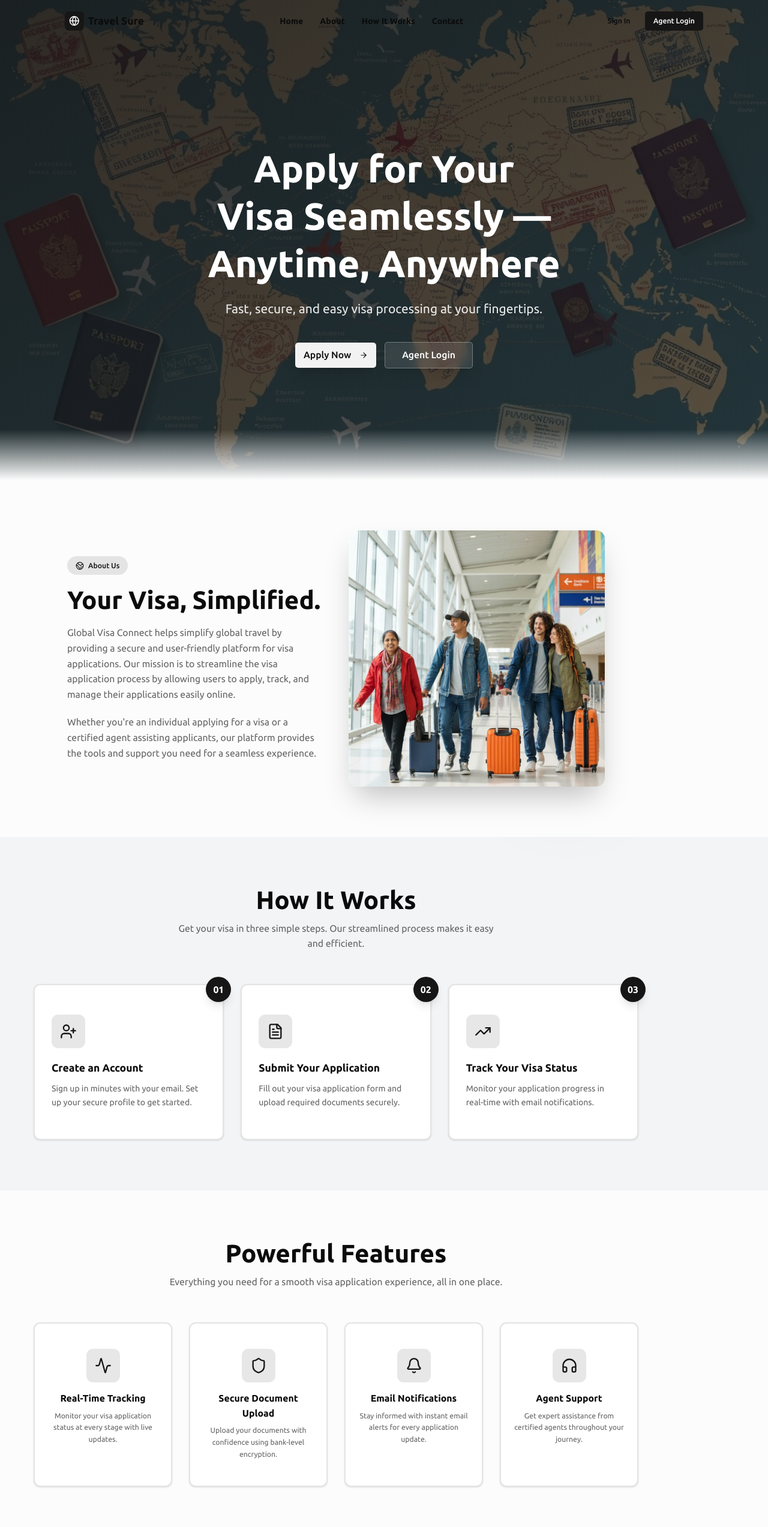
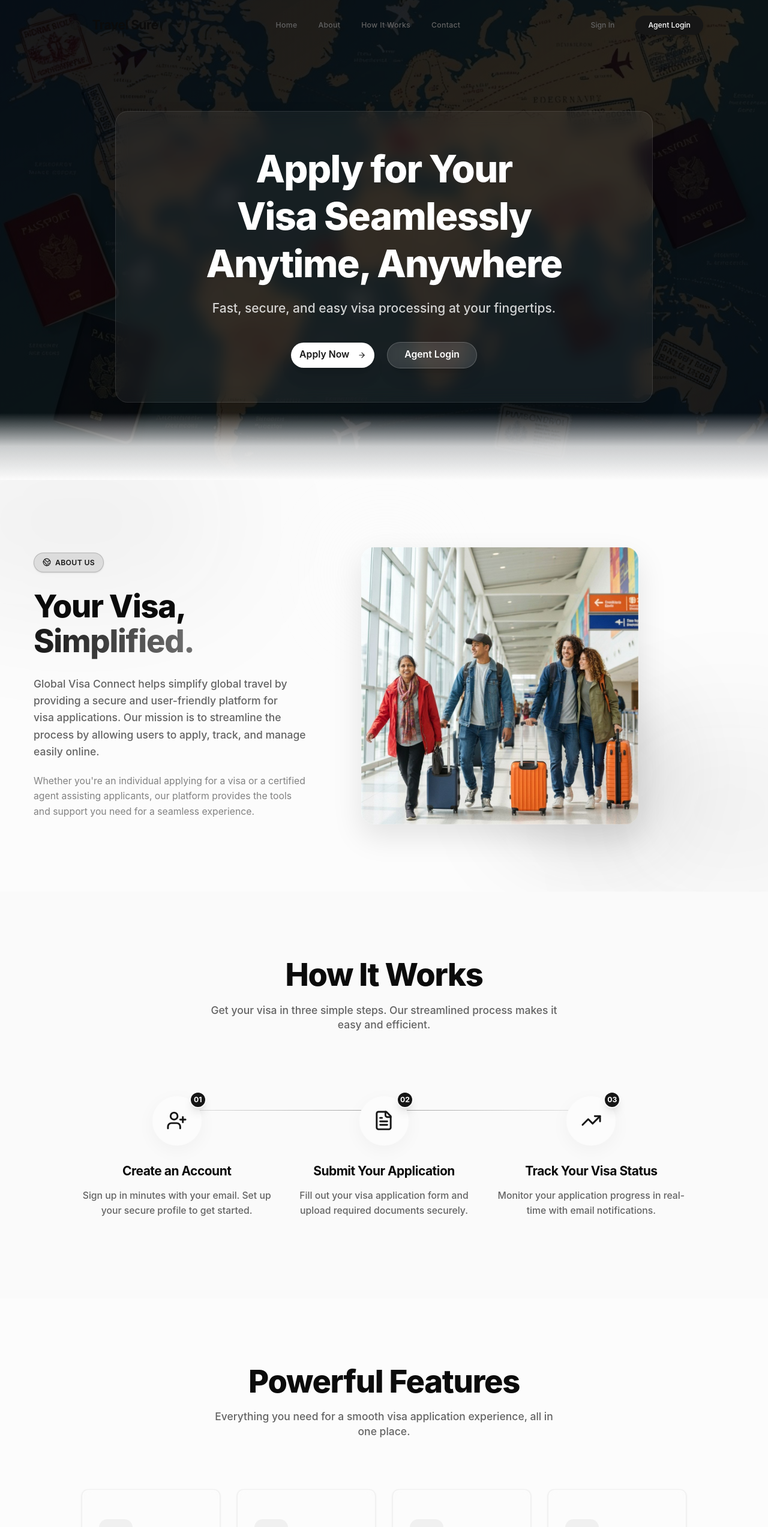
Before and after one commit to KelvinJ-cyber/visa-application-frontend, a React (Vite) app: page / in a window 1280 px wide. Shown: the top 2545 px of the page at 60% size. Built offline with nearby package versions, Linux system fonts and the light colour scheme.

Commit message:
feat: Created v2 of the landing page  and added a favicon.

```diff
--- a/index.html
+++ b/index.html
@@ -4,6 +4,7 @@
     <meta charset="UTF-8" />
     <meta name="viewport" content="width=device-width, initial-scale=1.0" />
     <title>Visa Application site</title>
+    <link rel="icon" type="image/png" href="/src/assets/favicon.png" />
   </head>
   <body>
     <div id="root"></div>
--- a/src/components/landing_page/about-section.jsx
+++ b/src/components/landing_page/about-section.jsx
@@ -3,37 +3,48 @@ import img from '@/assets/diverse-people-traveling-with-luggage-at-modern-ai.jpg
 
 export function AboutSection() {
   return (
-    <section id="about" className="py-16  lg:py-24 bg-background">
-      <div className="container px-4 sm:px-6 lg:px-8">
-        <div className="max-w-5xl mx-auto">
-          <div className="grid lg:grid-cols-2 gap-12 items-center">
+    <section id="about" className="py-20 lg:py-32 bg-background relative overflow-hidden">
+      {/* Background Decorative Orbs */}
+      <div className="absolute top-0 left-0 w-full h-full overflow-hidden pointer-events-none z-0">
+        <div className="absolute -top-[10%] -left-[10%] w-[40%] h-[40%] bg-primary/5 rounded-full blur-[100px]" />
+        <div className="absolute top-[60%] -right-[10%] w-[30%] h-[40%] bg-primary/5 rounded-full blur-[100px]" />
+      </div>
+
+      <div className="container relative z-10 px-4 sm:px-6 lg:px-8">
+        <div className="max-w-6xl mx-auto">
+          <div className="grid lg:grid-cols-2 gap-16 lg:gap-24 items-center">
             {/* Text Content */}
-            <div className="space-y-6 animate-in fade-in slide-in-from-left duration-700">
-              <div className="inline-flex items-center gap-2 px-4 py-2 bg-primary/10 rounded-full">
+            <div className="space-y-8 animate-in fade-in slide-in-from-left duration-1000">
+              <div className="inline-flex items-center gap-2 px-4 py-2 bg-primary/10 rounded-full border border-primary/20 shadow-sm">
                 <Globe2 className="h-4 w-4 text-primary" />
-                <span className="text-sm font-medium text-primary">About Us</span>
+                <span className="text-sm font-semibold text-primary tracking-wide uppercase">About Us</span>
               </div>
-              <h2 className="text-3xl sm:text-4xl lg:text-5xl font-bold text-foreground text-balance">
-                Your Visa, Simplified.
+              <h2 className="text-4xl sm:text-5xl lg:text-6xl font-extrabold text-foreground text-balance tracking-tight leading-[1.1]">
+                Your Visa, <br className="hidden sm:block" />
+                <span className="text-transparent bg-clip-text bg-gradient-to-r from-primary to-primary/60">Simplified.</span>
               </h2>
-              <p className="text-lg text-muted-foreground leading-relaxed text-pretty">
-                Global Visa Connect helps simplify global travel by providing a secure and user-friendly platform for
-                visa applications. Our mission is to streamline the visa application process by allowing users to apply,
-                track, and manage their applications easily online.
-              </p>
-              <p className="text-lg text-muted-foreground leading-relaxed text-pretty">
-                Whether you're an individual applying for a visa or a certified agent assisting applicants, our platform
-                provides the tools and support you need for a seamless experience.
-              </p>
+              <div className="space-y-6">
+                <p className="text-xl text-muted-foreground leading-relaxed text-pretty font-medium">
+                  Global Visa Connect helps simplify global travel by providing a secure and user-friendly platform for
+                  visa applications. Our mission is to streamline the process by allowing users to apply,
+                  track, and manage easily online.
+                </p>
+                <p className="text-lg text-muted-foreground/80 leading-relaxed text-pretty">
+                  Whether you're an individual applying for a visa or a certified agent assisting applicants, our platform
+                  provides the tools and support you need for a seamless experience.
+                </p>
+              </div>
             </div>
 
-            {/* Image */}
-            <div className="relative animate-in fade-in slide-in-from-right duration-700">
-              <div className="relative rounded-2xl overflow-hidden shadow-2xl">
-                <img src={img} alt="People traveling" className="w-full h-auto" />
+            {/* Image section */}
+            <div className="relative animate-in fade-in slide-in-from-right duration-1000 delay-150">
+              <div className="relative rounded-3xl overflow-hidden shadow-[0_20px_50px_rgba(0,_0,_0,_0.1)] hover:shadow-[0_20px_50px_rgba(0,_0,_0,_0.2)] transition-all duration-500 hover:-translate-y-2">
+                <div className="absolute inset-0 border rounded-3xl border-white/20 z-10 pointer-events-none" />
+                <img src={img} alt="People traveling" className="w-full h-auto object-cover hover:scale-105 transition-transform duration-700" />
               </div>
-              {/* Decorative Element */}
-              <div className="absolute -bottom-6 -right-6 w-48 h-48 bg-primary/20 rounded-full blur-3xl -z-10" />
+              {/* Decorative Elements */}
+              <div className="absolute -bottom-8 -right-8 w-64 h-64 bg-primary/20 rounded-full blur-[80px] -z-10" />
+              <div className="absolute -top-8 -left-8 w-40 h-40 bg-secondary/20 rounded-full blur-[60px] -z-10" />
             </div>
           </div>
         </div>
--- a/src/components/landing_page/feauture-section.jsx
+++ b/src/components/landing_page/feauture-section.jsx
@@ -26,15 +26,15 @@ const features = [
 
 export function FeaturesSection() {
   return (
-    <section className="py-16 lg:py-24 bg-background">
-      <div className="container px-4 sm:px-6 lg:px-8">
+    <section className="py-20 lg:py-32 bg-background relative">
+      <div className="container mx-auto px-4 sm:px-6 lg:px-8">
         <div className="max-w-6xl mx-auto">
           {/* Section Header */}
-          <div className="text-center mb-12 lg:mb-16 animate-in fade-in slide-in-from-bottom duration-700">
-            <h2 className="text-3xl sm:text-4xl lg:text-5xl font-bold text-foreground mb-4 text-balance">
+          <div className="text-center mb-16 lg:mb-24 animate-in fade-in slide-in-from-bottom duration-700">
+            <h2 className="text-4xl sm:text-5xl lg:text-6xl font-extrabold text-foreground mb-6 text-balance tracking-tight">
               Powerful Features
             </h2>
-            <p className="text-lg text-muted-foreground max-w-2xl mx-auto text-pretty">
+            <p className="text-xl text-muted-foreground max-w-2xl mx-auto text-pretty font-medium">
               Everything you need for a smooth visa application experience, all in one place.
             </p>
           </div>
@@ -44,20 +44,20 @@ export function FeaturesSection() {
             {features.map((feature, index) => (
               <Card
                 key={index}
-                className="border-2 hover:border-primary/50 transition-all duration-300 hover:shadow-lg group animate-in fade-in slide-in-from-bottom"
+                className="border-border/50 bg-background/50 backdrop-blur-sm hover:border-primary/40 transition-all duration-500 hover:shadow-[0_8px_30px_rgb(0,0,0,0.06)] group animate-in fade-in slide-in-from-bottom hover:-translate-y-1.5"
                 style={{ animationDelay: `${index * 100}ms` }}
               >
-                <CardContent className="p-6 text-center">
+                <CardContent className="p-8 text-center sm:text-left">
                   {/* Icon */}
-                  <div className="mb-4 inline-flex">
-                    <div className="p-4 bg-primary/10 rounded-xl group-hover:bg-primary/20 transition-colors">
-                      <feature.icon className="h-8 w-8 text-primary" />
+                  <div className="mb-6 inline-flex">
+                    <div className="p-4 bg-primary/5 rounded-2xl group-hover:bg-primary group-hover:text-primary-foreground group-hover:scale-110 group-hover:shadow-[0_0_20px_rgba(8,112,184,0.3)] transition-all duration-500">
+                      <feature.icon className="h-8 w-8 text-primary group-hover:text-primary-foreground transition-colors duration-500" />
                     </div>
                   </div>
 
                   {/* Content */}
-                  <h3 className="text-lg font-bold text-foreground mb-2">{feature.title}</h3>
-                  <p className="text-sm text-muted-foreground leading-relaxed">{feature.description}</p>
+                  <h3 className="text-xl font-bold text-foreground mb-3 tracking-tight">{feature.title}</h3>
+                  <p className="text-muted-foreground leading-relaxed font-medium">{feature.description}</p>
                 </CardContent>
               </Card>
             ))}
--- a/src/components/landing_page/header.jsx
+++ b/src/components/landing_page/header.jsx
@@ -27,27 +27,27 @@ export function Header() {
   return (
     <header
       className={cn(
-        "fixed top-0 left-0 right-0 z-50 transition-all duration-300",
-        isScrolled ? "bg-background/95 backdrop-blur-md shadow-md" : "bg-transparent",
+        "fixed top-0 left-0 right-0 z-50 transition-all duration-500",
+        isScrolled ? "bg-background/80 backdrop-blur-xl shadow-sm border-b border-border/50 py-1" : "bg-transparent py-2",
       )}
     >
       <div className="container mx-auto px-4 sm:px-6 lg:px-8">
         <div className="flex items-center justify-between h-16 lg:h-20">
           {/* Logo */}
-          <Link to="/" className="flex items-center gap-2 group">
-            <div className="bg-primary rounded-lg p-2 transition-transform group-hover:scale-105">
-              <Globe className="h-5 w-5 text-primary-foreground" />
+          <Link to="/" className="flex items-center gap-3 group">
+            <div className="bg-primary/10 text-primary rounded-xl p-2.5 transition-all duration-300 group-hover:scale-105 group-hover:bg-primary group-hover:text-primary-foreground shadow-sm">
+              <Globe className="h-5 w-5" />
             </div>
-            <span className="font-bold text-lg lg:text-xl text-foreground">Travel Sure</span>
+            <span className="font-bold text-xl lg:text-2xl text-foreground tracking-tight">Travel Sure</span>
           </Link>
 
           {/* Desktop Navigation */}
-          <nav className="hidden md:flex items-center gap-8">
+          <nav className="hidden md:flex items-center gap-10">
             {navLinks.map((link) => (
               <a
                 key={link.href}
                 href={link.href}
-                className="font-semibold text-foreground hover:text-primary transition-colors text-[14px]"
+                className="font-medium text-muted-foreground hover:text-foreground transition-colors text-sm tracking-wide"
               >
                 {link.label}
               </a>
@@ -55,11 +55,11 @@ export function Header() {
           </nav>
 
           {/* Desktop CTA Buttons */}
-          <div className="hidden md:flex items-center gap-3">
-            <Button variant="ghost" asChild>
-              <Link to="/login" className="">Sign In</Link>
+          <div className="hidden md:flex items-center gap-4">
+            <Button variant="ghost" className="font-medium text-muted-foreground hover:text-foreground hover:bg-muted/50 rounded-full px-6" asChild>
+              <Link to="/login">Sign In</Link>
             </Button>
-            <Button asChild>
+            <Button className="rounded-full px-6 shadow-md hover:shadow-lg transition-all duration-300 hover:-translate-y-0.5" asChild>
               <Link to="/admin/login">Agent Login</Link>
             </Button>
           </div>
--- a/src/components/landing_page/hero-section.jsx
+++ b/src/components/landing_page/hero-section.jsx
@@ -5,27 +5,28 @@ import worldMap from '@/assets/world-map-with-airplane-routes-and-passport-trave
 
 export function HeroSection() {
   return (
-    <section id="home" className="relative min-h-screen  flex items-center justify-center overflow-hidden pt-16">
+    <section id="home" className="relative min-h-screen flex items-center justify-center overflow-hidden pt-16">
       {/* Background Image with Overlay */}
       <div className="absolute inset-0 z-0">
-        <img src={worldMap} alt="G</div>lobal travel background" className="w-full h-full object-cover" />
-        <div className="absolute inset-0 bg-gradient-to-br from-primary/90 via-primary/80 to-primary/70" />
+        <img src={worldMap} alt="Global travel background" className="w-full h-full object-cover" />
+        <div className="absolute inset-0 bg-gradient-to-br from-slate-900/90 via-primary/80 to-slate-900/90 mix-blend-multiply" />
+        <div className="absolute inset-0 bg-black/40" />
       </div>
 
       {/* Content */}
-      <div className="container relative z-10 px-4 sm:px-6 lg:px-8 py-20 lg:py-32">
-        <div className="max-w-4xl mx-auto text-center animate-in fade-in slide-in-from-bottom-4 duration-1000">
-          <h1 className="text-4xl sm:text-5xl lg:text-6xl xl:text-7xl font-bold text-white mb-6 text-balance leading-tight">
-            Apply for Your Visa Seamlessly — Anytime, Anywhere
+      <div className="container mx-auto relative z-10 px-4 sm:px-6 lg:px-8 py-20 lg:py-32">
+        <div className="max-w-5xl mx-auto text-center animate-in fade-in slide-in-from-bottom-4 duration-1000">
+          <div className="backdrop-blur-md bg-white/5 border border-white/10 shadow-2xl rounded-3xl p-8 sm:p-12 lg:p-16">
+            <h1 className="text-4xl sm:text-5xl lg:text-6xl xl:text-7xl font-extrabold text-white mb-6 text-balance leading-tight tracking-tight">
+              Apply for Your Visa Seamlessly <br className="hidden lg:block" /> Anytime, Anywhere
             </h1>
-          <p className="text-lg sm:text-xl lg:text-2xl text-white/90 mb-8 lg:mb-12 max-w-2xl mx-auto text-pretty">
+            <p className="text-lg sm:text-xl lg:text-2xl text-white/80 mb-8 lg:mb-12 max-w-2xl mx-auto text-pretty font-medium">
               Fast, secure, and easy visa processing at your fingertips.
             </p>
-          <div className="flex flex-col sm:flex-row items-center justify-center gap-4">
+            <div className="flex flex-col sm:flex-row items-center justify-center gap-4 sm:gap-6">
               <Button
                 size="lg"
-              variant="secondary"
-              className="w-full sm:w-auto text-base lg:text-lg px-8 py-6 shadow-xl hover:shadow-2xl transition-all"
+                className="w-full sm:w-auto text-base lg:text-lg px-8 py-6 bg-white text-primary hover:bg-white/90 shadow-xl hover:shadow-2xl hover:-translate-y-1 transition-all duration-300 rounded-full font-semibold"
                 asChild
               >
                 <Link to="/register">
@@ -36,7 +37,7 @@ export function HeroSection() {
               <Button
                 size="lg"
                 variant="outline"
-              className="w-full sm:w-auto text-base lg:text-lg px-8 py-6 bg-white/10 backdrop-blur-sm border-white/30 text-white hover:bg-white/20 hover:text-white shadow-xl"
+                className="w-full sm:w-auto text-base lg:text-lg px-8 py-6 bg-white/10 backdrop-blur-md border-white/20 text-white hover:bg-white/20 hover:text-white shadow-xl hover:-translate-y-1 transition-all duration-300 rounded-full font-semibold"
                 asChild
               >
                 <Link to="/admin/login">Agent Login</Link>
@@ -44,9 +45,10 @@ export function HeroSection() {
             </div>
           </div>
         </div>
+      </div>
 
       {/* Decorative Elements */}
-      <div className="absolute bottom-0 left-0 right-0 h-24 bg-gradient-to-t from-background to-transparent z-10" />
+      <div className="absolute bottom-0 left-0 right-0 h-32 bg-gradient-to-t from-background via-background/80 to-transparent z-10" />
     </section>
   )
 }
--- a/src/components/landing_page/how-it-works.jsx
+++ b/src/components/landing_page/how-it-works.jsx
@@ -24,45 +24,48 @@ const steps = [
 
 export function HowItWorksSection() {
   return (
-    <section id="how-it-works" className="py-16 lg:py-24 bg-muted/50 ">
-      <div className="container px-4 sm:px-6 lg:px-8">
+    <section id="how-it-works" className="py-20 lg:py-32 bg-muted/30 relative overflow-hidden">
+      <div className="container mx-auto relative z-10 px-4 sm:px-6 lg:px-8">
         <div className="max-w-6xl mx-auto">
           {/* Section Header */}
-          <div className="text-center mb-12 lg:mb-16 animate-in fade-in slide-in-from-bottom duration-700">
-            <h2 className="text-3xl sm:text-4xl lg:text-5xl font-bold text-foreground mb-4 text-balance">
+          <div className="text-center mb-16 lg:mb-24 animate-in fade-in slide-in-from-bottom duration-700">
+            <h2 className="text-4xl sm:text-5xl lg:text-6xl font-extrabold text-foreground mb-6 text-balance tracking-tight">
               How It Works
             </h2>
-            <p className="text-lg text-muted-foreground max-w-2xl mx-auto text-pretty">
+            <p className="text-xl text-muted-foreground max-w-2xl mx-auto text-pretty font-medium">
               Get your visa in three simple steps. Our streamlined process makes it easy and efficient.
             </p>
           </div>
 
           {/* Steps Grid */}
-          <div className="grid md:grid-cols-3 gap-8">
+          <div className="relative grid md:grid-cols-3 gap-12 lg:gap-8">
+            {/* Connecting Line for Desktop */}
+            <div className="hidden md:block absolute top-[45px] left-[15%] right-[15%] h-0.5 bg-gradient-to-r from-primary/10 via-primary/40 to-primary/10 -z-10" />
+
             {steps.map((step, index) => (
-              <Card
+              <div
                 key={index}
-                className="relative border-2 hover:border-primary/50 transition-all duration-300 hover:shadow-lg animate-in fade-in slide-in-from-bottom"
+                className="relative group animate-in fade-in slide-in-from-bottom"
                 style={{ animationDelay: `${index * 150}ms` }}
               >
-                <CardContent className="p-6 lg:p-8">
-                  {/* Step Number */}
-                  <div className="absolute -top-4 -right-4 w-12 h-12 bg-primary rounded-full flex items-center justify-center shadow-lg">
-                    <span className="text-lg font-bold text-primary-foreground">{step.step}</span>
+                <Card className="border-0 shadow-none bg-transparent h-full">
+                  <CardContent className="p-0 flex flex-col items-center text-center">
+                    {/* Icon Container with Step Number */}
+                    <div className="relative mb-8">
+                      <div className="w-24 h-24 bg-background rounded-full flex items-center justify-center shadow-[0_8px_30px_rgb(0,0,0,0.04)] group-hover:shadow-[0_8px_30px_rgba(8,112,184,0.12)] transition-all duration-500 group-hover:-translate-y-2 border border-muted/50">
+                        <step.icon className="h-10 w-10 text-primary group-hover:scale-110 transition-transform duration-500" />
                       </div>
-
-                  {/* Icon */}
-                  <div className="mb-6">
-                    <div className="inline-flex p-4 bg-primary/10 rounded-xl">
-                      <step.icon className="h-8 w-8 text-primary" />
+                      <div className="absolute -top-2 -right-2 w-8 h-8 bg-primary rounded-full flex items-center justify-center shadow-lg border-2 border-background">
+                        <span className="text-sm font-bold text-primary-foreground">{step.step}</span>
                       </div>
                     </div>
 
                     {/* Content */}
-                  <h3 className="text-xl font-bold text-foreground mb-3">{step.title}</h3>
-                  <p className="text-muted-foreground leading-relaxed">{step.description}</p>
+                    <h3 className="text-2xl font-bold text-foreground mb-4 tracking-tight group-hover:text-primary transition-colors">{step.title}</h3>
+                    <p className="text-muted-foreground leading-relaxed text-lg font-medium">{step.description}</p>
                   </CardContent>
                 </Card>
+              </div>
             ))}
           </div>
         </div>
--- a/src/components/landing_page/page.jsx
+++ b/src/components/landing_page/page.jsx
@@ -9,9 +9,9 @@ import { Footer } from "./footer";
 
 export default function Page() {
   return (
-    <div className="min-h-screen ">
+    <div className="min-h-screen flex flex-col font-sans antialiased text-foreground bg-background selection:bg-primary/20 selection:text-primary">
       <Header />
-      <main>
+      <main className="flex-1">
         <HeroSection />
         <AboutSection />
         <HowItWorksSection />
```
Also changed, not shown: src/components/landing_page/footer.jsx (+44 -48 lines), src/components/landing_page/testimonail.jsx (+25 -14 lines), src/assets/favicon.png (added). Lines whose indentation alone changed are shown as unchanged.
